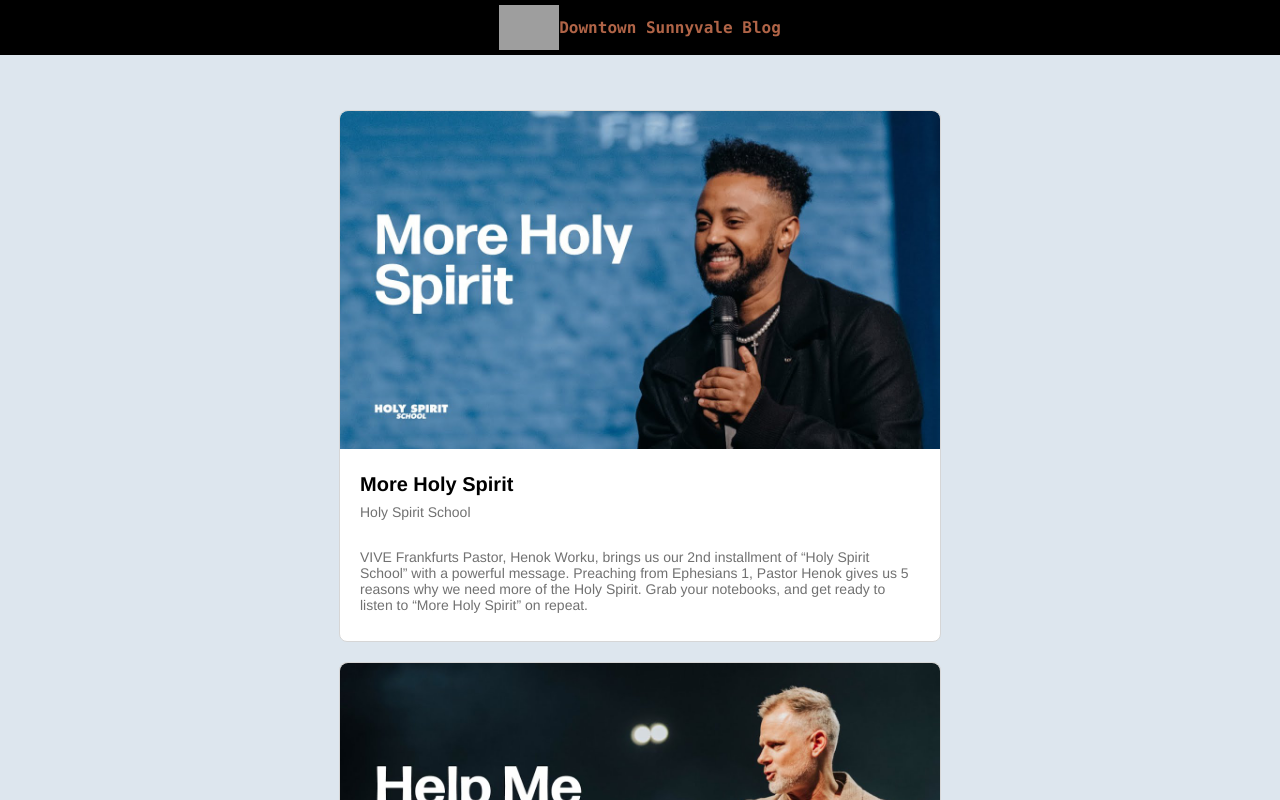
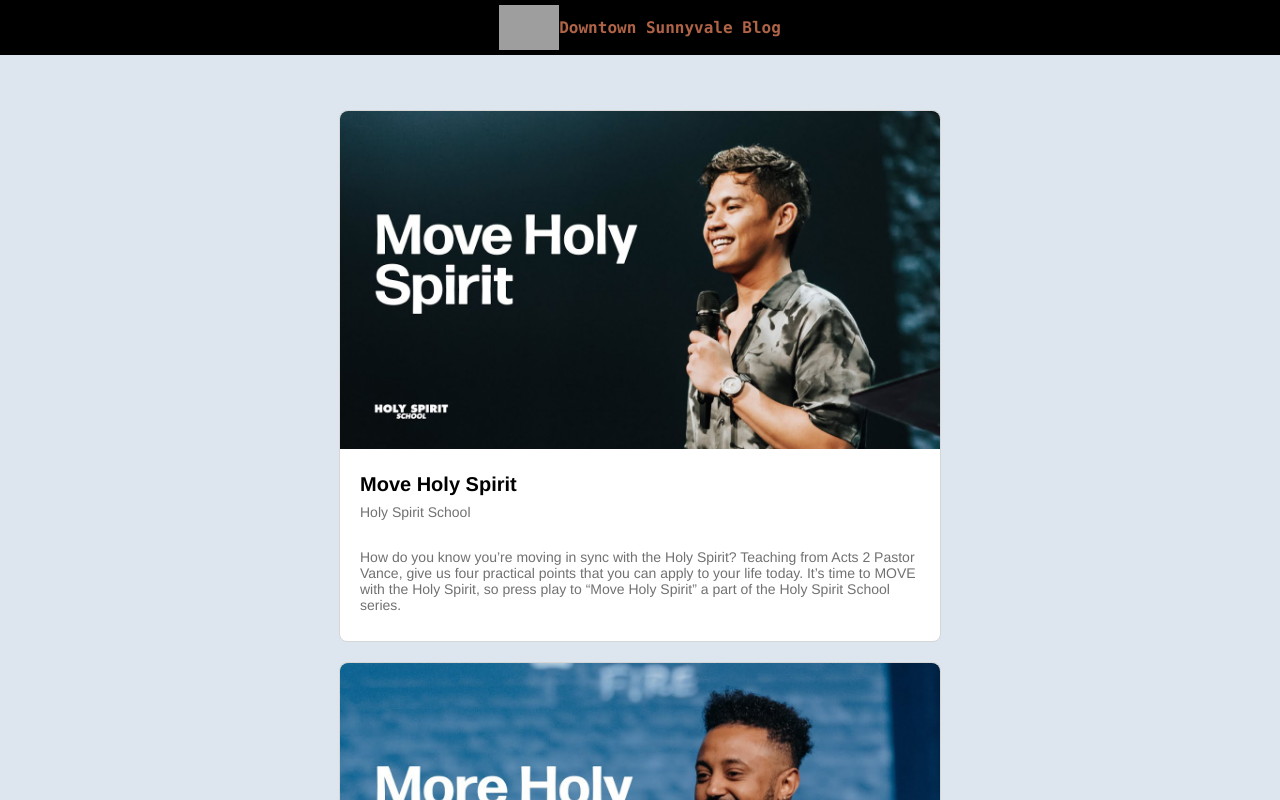
Before and after one commit to alejandrochang/viveblogmtv, a React (Create React App) app: page / in a window 1280 px wide. Shown: the top 800 px of the page. Built offline with nearby package versions, Linux system fonts and the light colour scheme; grey boxes are pictures that could not be loaded.

Commit message:
feat(vb): move holy spirit sermon

```diff
--- a/src/data/postData.ts
+++ b/src/data/postData.ts
@@ -4,8 +4,24 @@ import WhatDidYouDo from "../assets/whatdidyoudo.jpg";
 import NoLongerLivingForMe from "../assets/nolongerlivingforme.jpg";
 import HelpMeHolySpirit from "../assets/helpmeholyspirit.jpg";
 import MoreHolySpirit from "../assets/moreholyspirit.jpg";
+import MoveHolySpirit from "../assets/moveholyspirit.jpg";
 
 const PostData = [
+    {
+    id: "move-holy-spirt",
+    title: "Move Holy Spirit",
+    content:"How do you know you’re moving in sync with the Holy Spirit? Teaching from Acts 2 Pastor Vance, give us four practical points that you can apply to your life today. It’s time to MOVE with the Holy Spirit, so press play to “Move Holy Spirit” a part of the Holy Spirit School series.",
+    date: "2024-02-18",
+    src: "https://www.youtube.com/embed/lMYTjZ2Fud0?si=VByddIOGsc784Djr",
+    coverImg: MoveHolySpirit,
+    series: "Holy Spirit School",
+    scriptures: [
+      'Acts 2:1-4',
+    ],
+    notes: [
+      '',
+    ],
+  },
   {
     id: "more-holy-spirt",
     title: "More Holy Spirit",
```
Also changed, not shown: src/assets/moveholyspirit.jpg (added).
